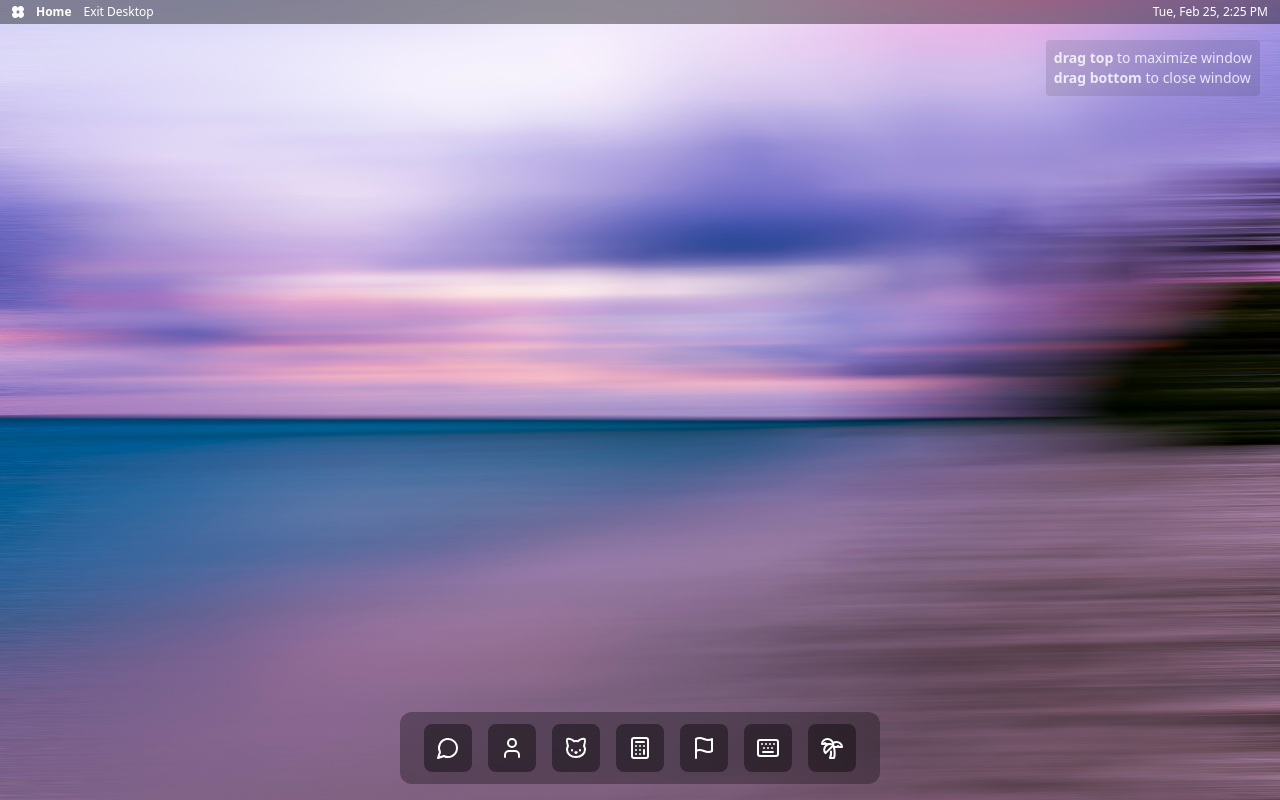
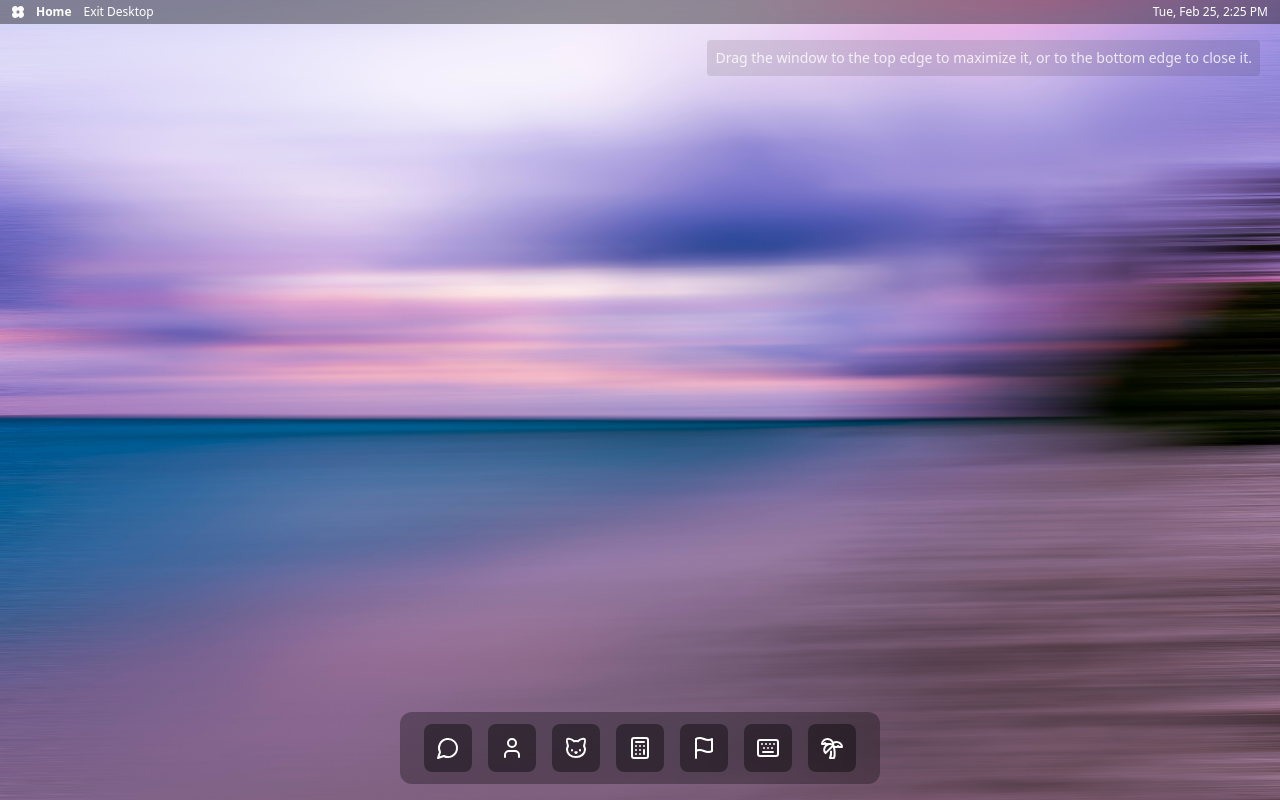
Before and after one commit to bf-dev/personalpage, a Next.js app: page /desktop in a window 1280 px wide. Built offline with nearby package versions, Linux system fonts and the light colour scheme.

Commit message:
Improve window drag hint text for clarity

```diff
--- a/components/desktop/Desktop.tsx
+++ b/components/desktop/Desktop.tsx
@@ -202,9 +202,7 @@ export default function Desktop({ preloadApp }: DesktopProps) {
                 className="absolute right-5 text-sm rounded-sm top-10 bg-black/10 backdrop-blur-lg text-white/80 p-2"
 
             >
-                <strong>drag top</strong> to maximize window
-                <br />
-                <strong>drag bottom</strong> to close window
+                Drag the window to the top edge to maximize it, or to the bottom edge to close it.
             </motion.div>
             <motion.div
                 initial={{ opacity: 0, y: 10 }}
```
